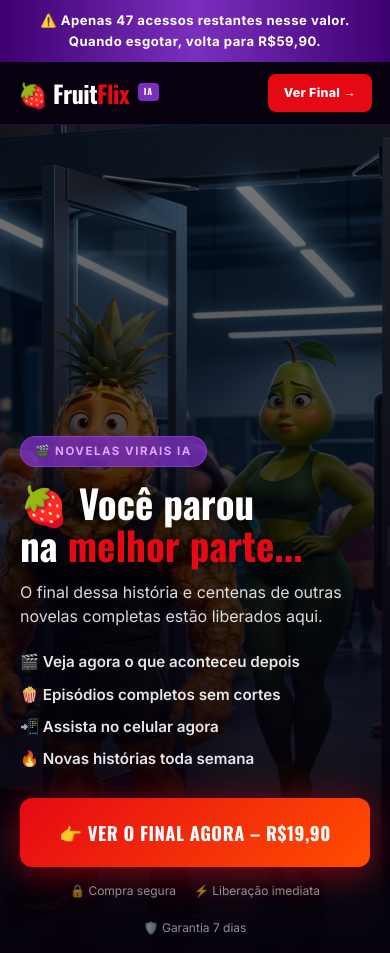
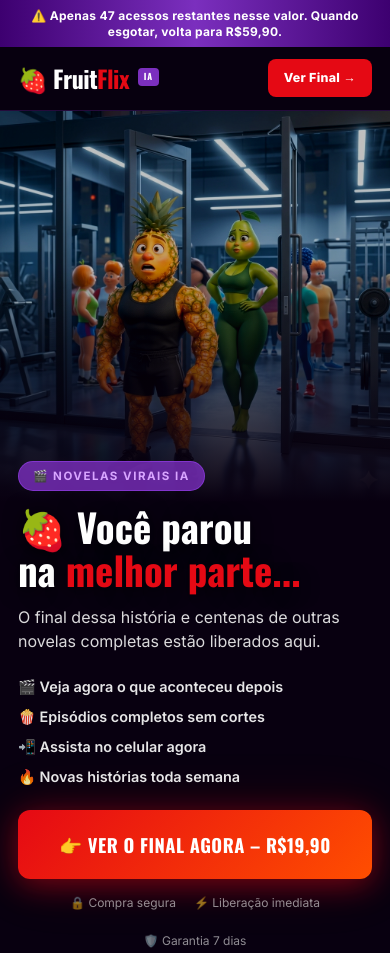
Before and after one commit to ernani95/fruitsflix, a plain HTML site: page index.html in a window 390 px wide. Shown: the top 953 px of the page. Drawn offline with nearby package versions, Linux system fonts and the light colour scheme.

Commit message:
fix: remove hero gap on mobile - stacked image layout instead of full-screen

```diff
--- a/index.html
+++ b/index.html
@@ -59,7 +59,7 @@
       font-size: 1rem;
       line-height: 1.6;
       overflow-x: hidden;
-      padding-bottom: 90px; /* space for sticky CTA */
+      padding-bottom: 80px; /* space for sticky CTA */
     }
 
     /* ===== URGENCY BANNER ===== */
@@ -67,10 +67,11 @@
       background: linear-gradient(90deg, #3d0070, #7B2FBE, #3d0070);
       color: #fff;
       text-align: center;
-      padding: 10px 16px;
-      font-size: 0.82rem;
+      padding: 8px 14px;
+      font-size: 0.75rem;
       font-weight: 700;
-      letter-spacing: 0.5px;
+      letter-spacing: 0.3px;
+      line-height: 1.3;
       position: relative;
       z-index: 100;
     }
@@ -172,25 +173,32 @@
     /* ===== HERO ===== */
     .hero {
       position: relative;
-      min-height: 100svh;
-      display: flex;
-      flex-direction: column;
-      justify-content: flex-end;
       overflow: hidden;
     }
-    .hero-bg {
-      position: absolute; inset: 0; z-index: 0;
-      background: url('hero_gym.png') center top / cover no-repeat;
-      filter: brightness(0.55) saturate(1.1);
+    .hero-img-wrap {
+      width: 100%;
+      position: relative;
+      overflow: hidden;
+      max-height: 55vmax;
     }
-    .hero-bg::after {
+    .hero-img-wrap img {
+      width: 100%;
+      display: block;
+      object-fit: cover;
+      object-position: center top;
+      filter: brightness(0.75) saturate(1.1) contrast(1.05);
+    }
+    .hero-img-wrap::after {
       content: '';
-      position: absolute; inset: 0;
-      background: linear-gradient(to bottom, rgba(8,0,16,0.1) 0%, rgba(8,0,16,0.7) 60%, rgba(8,0,16,1) 100%);
+      position: absolute; bottom: 0; left: 0; right: 0;
+      height: 60%;
+      background: linear-gradient(to bottom, transparent, var(--bg));
+      pointer-events: none;
     }
     .hero-content {
       position: relative; z-index: 1;
-      padding: 24px 20px 32px;
+      padding: 0 18px 28px;
+      margin-top: -40px;
     }
     .hero-tag {
       display: inline-block;
@@ -219,13 +227,13 @@
     }
     .hero-bullets {
       list-style: none;
-      margin-bottom: 26px;
+      margin-bottom: 22px;
       display: flex;
       flex-direction: column;
-      gap: 8px;
+      gap: 7px;
     }
     .hero-bullets li {
-      font-size: 0.95rem;
+      font-size: 0.9rem;
       font-weight: 600;
       color: rgba(255,255,255,0.9);
       display: flex;
@@ -235,7 +243,7 @@
 
     /* ===== SECTION BASE ===== */
     .section {
-      padding: 48px 20px;
+      padding: 36px 18px;
       max-width: 560px;
       margin: 0 auto;
     }
@@ -521,7 +529,9 @@
 
   <!-- BLOCK 1 — HERO -->
   <section class="hero" id="hero">
-    <div class="hero-bg"></div>
+    <div class="hero-img-wrap">
+      <img src="hero_gym.png" alt="Abacaxi e Pera - Novelas FruitFlix IA" />
+    </div>
     <div class="hero-content">
       <div class="hero-tag">🎬 Novelas Virais IA</div>
       <h1 class="hero-headline">
```
